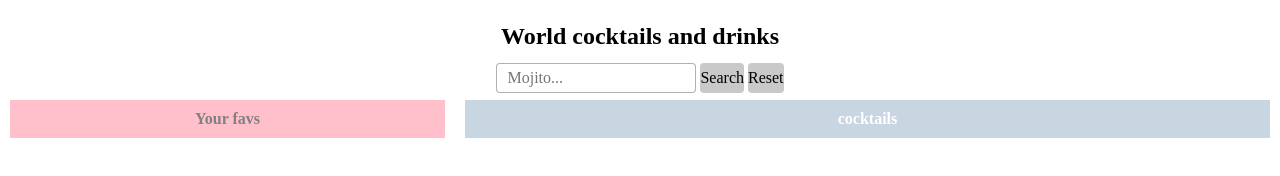
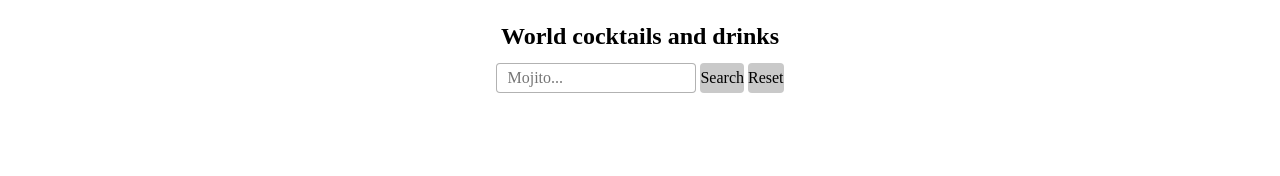
Before and after one commit to Adalab/modulo-2-evaluacion-final-AleDiUrr, a website: page docs/index.html in a window 1280 px wide. Drawn offline with Linux system fonts and the light colour scheme.

Commit message:
remove titles

```diff
--- a/docs/index.html
+++ b/docs/index.html
@@ -43,22 +43,10 @@
     <main class="main">
       <section class="section_list">
         <article class="favs">
-          <h2 class="favs_title js-favs-title">Your favs</h2>
           <ul class="favs_list js-favs-list"></ul>
         </article>
         <article class="results">
-          <h2 class="results_title">cocktails</h2>
-          <ul class="results_list js-result-list">
-            <!-- <li class="result_item_list js-result-list">
-          <img
-            class="result_img"
-            src="./assets/images/strawberry-cocktail-m.jpg"
-            alt=""
-            width="100px"
-          />
-          <h2>Caipiriña</h2>
-          </li> -->
-          </ul>
+          <ul class="results_list js-result-list"></ul>
         </article>
       </section>
     </main>
```
Also changed, not shown: public/index.html (+1 -13 lines), src/html/partials/main.html (+1 -13 lines).
